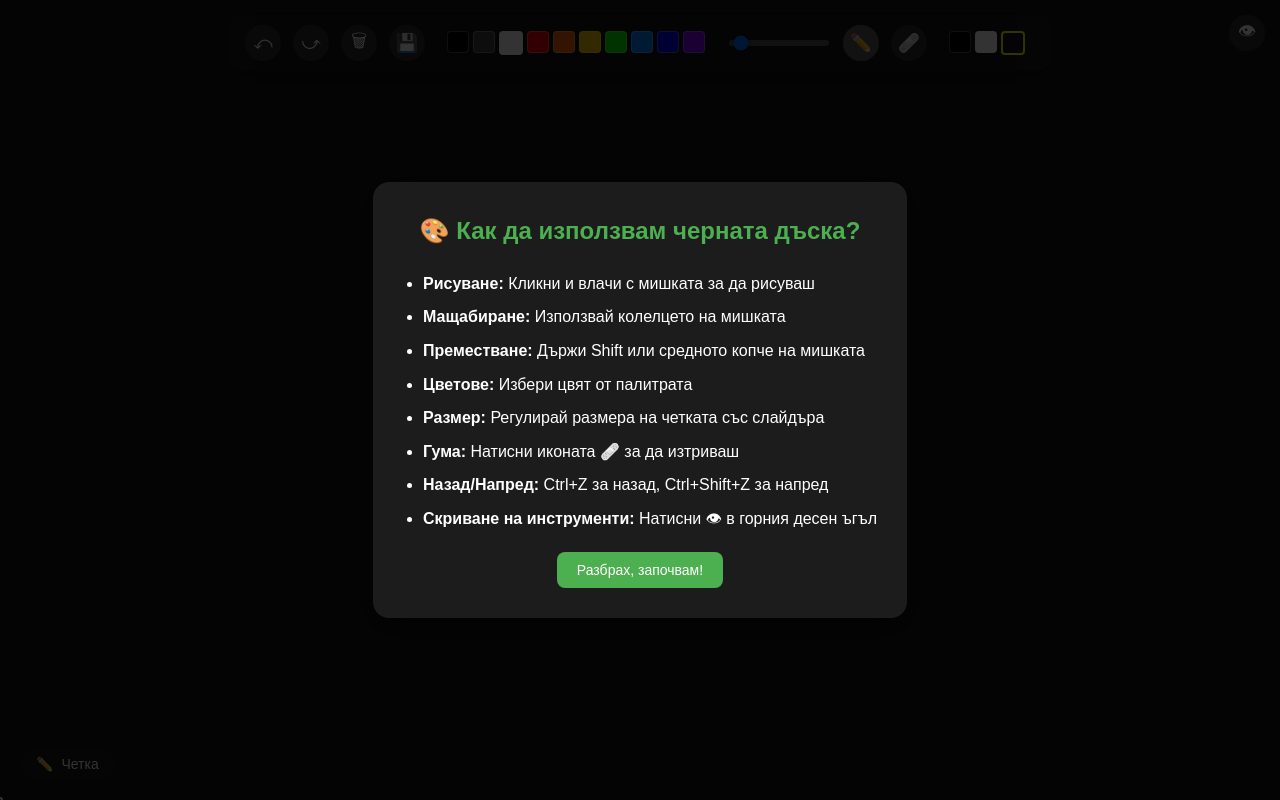
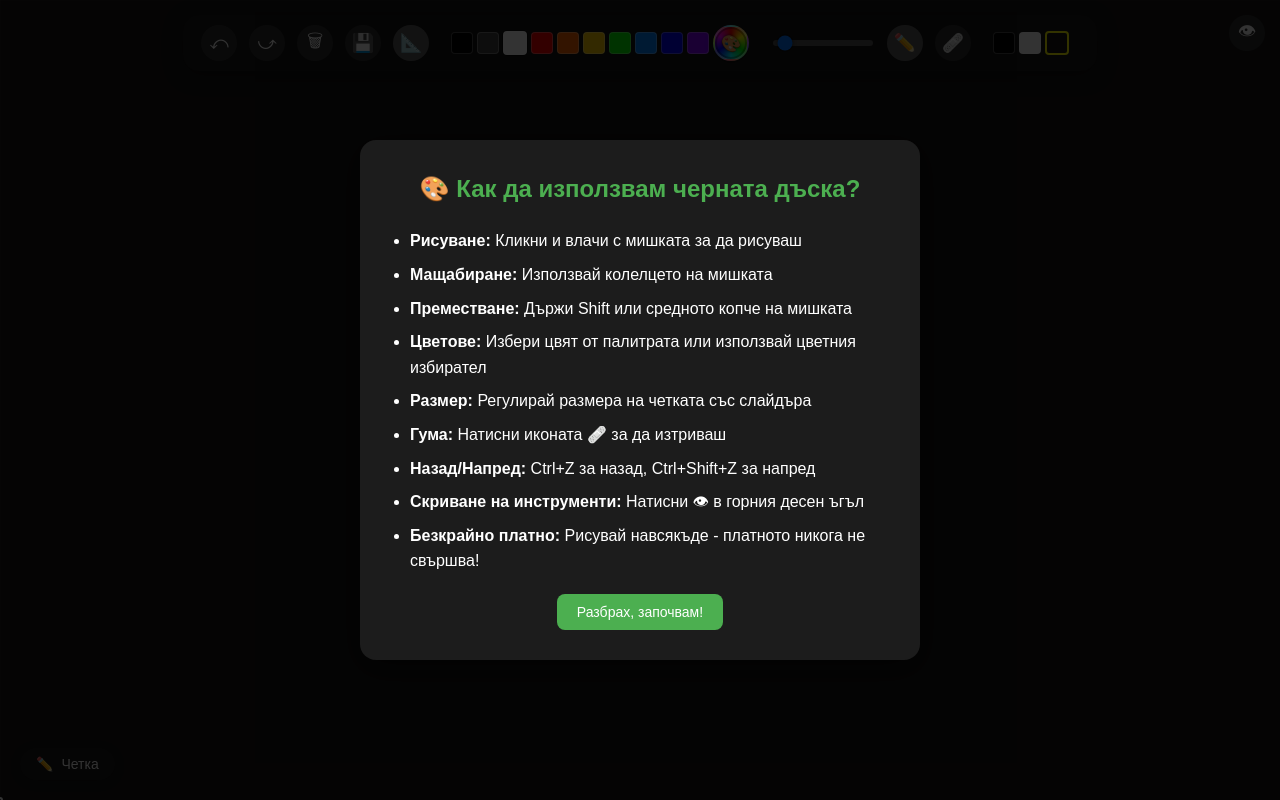
Before and after one commit to DOSEV5/infinite-whiteboard.github.io, a plain HTML site: page index.html in a window 1280 px wide. Drawn offline with Linux system fonts and the light colour scheme.

Commit message:
Update index.html

```diff
--- a/index.html
+++ b/index.html
@@ -33,7 +33,7 @@ canvas { display: block; width: 100%; height: 100%; cursor: crosshair; }
 .btn:active { transform: scale(0.95); }
 
 /* Color palettes */
-.color-picker, .bg-picker { display: flex; gap: 4px; margin: 0 10px; }
+.color-picker, .bg-picker { display: flex; gap: 4px; margin: 0 10px; align-items: center; }
 .color, .bg-btn {
   width: 20px; height: 20px; border-radius: 4px; border: 1px solid rgba(255,255,255,0.3);
   cursor: pointer; transition: transform 0.2s, border 0.2s, box-shadow 0.2s;
@@ -48,6 +48,43 @@ canvas { display: block; width: 100%; height: 100%; cursor: crosshair; }
   box-shadow: 0 0 0 1px rgba(0,0,0,0.5);
 }
 .bg-btn.active { border: 2px solid yellow; }
+
+/* Custom Color Picker Wrapper */
+.custom-color-wrapper {
+  position: relative;
+  display: flex;
+  align-items: center;
+}
+#customColorBtn {
+  width: 32px; height: 32px; border-radius: 50%;
+  border: 2px solid rgba(255,255,255,0.5);
+  cursor: pointer; position: relative; overflow: hidden;
+  transition: transform 0.2s, border 0.2s, box-shadow 0.2s;
+  background: conic-gradient(
+    red, yellow, lime, aqua, blue, magenta, red
+  );
+  box-shadow: 0 2px 8px rgba(0,0,0,0.3), inset 0 0 0 2px rgba(0,0,0,0.3);
+}
+#customColorBtn:hover {
+  transform: scale(1.1);
+  border: 2px solid rgba(255,255,255,0.9);
+  box-shadow: 0 4px 12px rgba(0,0,0,0.4), inset 0 0 0 2px rgba(0,0,0,0.3);
+}
+#customColorBtn::after {
+  content: '🎨';
+  position: absolute;
+  top: 50%; left: 50%;
+  transform: translate(-50%, -50%);
+  font-size: 16px;
+  text-shadow: 0 0 3px rgba(0,0,0,0.8);
+}
+#customColor {
+  position: absolute;
+  opacity: 0;
+  width: 0;
+  height: 0;
+  pointer-events: none;
+}
 
 /* Brush size slider */
 .slider { appearance: none; width: 100px; height: 6px; border-radius: 4px; background: #555; outline: none; cursor: pointer; }
@@ -154,6 +191,7 @@ canvas { display: block; width: 100%; height: 100%; cursor: crosshair; }
   <button id="redo" class="btn">⤻</button>
   <button id="clear" class="btn">🗑</button>
   <button id="export" class="btn">💾</button>
+  <button id="gridToggle" class="btn" title="Покажи/скрий мрежата">📐</button>
 
   <div class="color-picker">
     <div class="color" data-color="#000000" style="background:#000"></div>
@@ -166,6 +204,10 @@ canvas { display: block; width: 100%; height: 100%; cursor: crosshair; }
     <div class="color" data-color="#0080ff" style="background:#0080ff"></div>
     <div class="color" data-color="#0000ff" style="background:#00f"></div>
     <div class="color" data-color="#8000ff" style="background:#8000ff"></div>
+    <div class="custom-color-wrapper">
+      <div id="customColorBtn"></div>
+      <input type="color" id="customColor" value="#ffffff">
+    </div>
   </div>
 
   <input type="range" id="size" class="slider" min="1" max="20" value="2">
@@ -211,11 +253,12 @@ canvas { display: block; width: 100%; height: 100%; cursor: crosshair; }
       <li><strong>Рисуване:</strong> Кликни и влачи с мишката за да рисуваш</li>
       <li><strong>Мащабиране:</strong> Използвай колелцето на мишката</li>
       <li><strong>Преместване:</strong> Държи Shift или средното копче на мишката</li>
-      <li><strong>Цветове:</strong> Избери цвят от палитрата</li>
+      <li><strong>Цветове:</strong> Избери цвят от палитрата или използвай цветния избирател</li>
       <li><strong>Размер:</strong> Регулирай размера на четката със слайдъра</li>
       <li><strong>Гума:</strong> Натисни иконата 🩹 за да изтриваш</li>
       <li><strong>Назад/Напред:</strong> Ctrl+Z за назад, Ctrl+Shift+Z за напред</li>
       <li><strong>Скриване на инструменти:</strong> Натисни 👁 в горния десен ъгъл</li>
+      <li><strong>Безкрайно платно:</strong> Рисувай навсякъде - платното никога не свършва!</li>
     </ul>
     <button onclick="document.getElementById('howToUsePopup').style.display='none'" class="close-btn">Разбрах, започвам!</button>
   </div>
@@ -241,7 +284,12 @@ canvas { display: block; width: 100%; height: 100%; cursor: crosshair; }
 
 <script>
 const canvas=document.getElementById("canvas"), ctx=canvas.getContext("2d");
-let width=window.innerWidth, height=window.innerHeight; canvas.width=width; canvas.height=height;
+let width=window.innerWidth, height=window.innerHeight;
+
+// Infinite canvas with tiling system
+const TILE_SIZE = 2000;
+canvas.width=width;
+canvas.height=height;
 
 let strokes=[], currentStroke=null;
 let undoStack=[], redoStack=[];
@@ -256,10 +304,13 @@ const undoBtn=document.getElementById("undo");
 const redoBtn=document.getElementById("redo");
 const clearBtn=document.getElementById("clear");
 const exportBtn=document.getElementById("export");
+const gridToggleBtn=document.getElementById("gridToggle");
 const drawModeBtn=document.getElementById("drawMode");
 const eraserBtn=document.getElementById("eraser");
 const sizeSlider=document.getElementById("size");
 const colorCircles=document.querySelectorAll(".color");
+const customColorPicker=document.getElementById("customColor");
+const customColorBtn=document.getElementById("customColorBtn");
 const bgButtons=document.querySelectorAll(".bg-btn");
 const brushPreview=document.getElementById("brushPreview");
 const toolIndicator=document.getElementById("toolIndicator");
@@ -269,6 +320,7 @@ const howToUsePopup=document.getElementById("howToUsePopup");
 const exportPopup=document.getElementById("exportPopup");
 
 let scale=1, offsetX=0, offsetY=0;
+let showGrid=true;
 function screenToWorld(x,y){return {x:(x-offsetX)/scale, y:(y-offsetY)/scale};}
 
 // Export function - defined early so HTML can access it
@@ -406,11 +458,41 @@ function getDrawingBounds() {
   return {minX, minY, maxX, maxY};
 }
 
-// Redraw
+// Redraw with infinite canvas grid
 function redraw(){
   ctx.setTransform(1,0,0,1,0,0);
   ctx.fillStyle=bgColor;
   ctx.fillRect(0,0,width,height);
+
+  // Draw grid for infinite canvas visualization (if enabled)
+  if(showGrid) {
+    ctx.setTransform(scale,0,0,scale,offsetX,offsetY);
+    ctx.strokeStyle = "rgba(255,255,255,0.05)";
+    ctx.lineWidth = 1/scale;
+
+    const worldTL = screenToWorld(0, 0);
+    const worldBR = screenToWorld(width, height);
+
+    const startX = Math.floor(worldTL.x / TILE_SIZE) * TILE_SIZE;
+    const startY = Math.floor(worldTL.y / TILE_SIZE) * TILE_SIZE;
+    const endX = Math.ceil(worldBR.x / TILE_SIZE) * TILE_SIZE;
+    const endY = Math.ceil(worldBR.y / TILE_SIZE) * TILE_SIZE;
+
+    for(let x = startX; x <= endX; x += TILE_SIZE) {
+      ctx.beginPath();
+      ctx.moveTo(x, startY);
+      ctx.lineTo(x, endY);
+      ctx.stroke();
+    }
+
+    for(let y = startY; y <= endY; y += TILE_SIZE) {
+      ctx.beginPath();
+      ctx.moveTo(startX, y);
+      ctx.lineTo(endX, y);
+      ctx.stroke();
+    }
+  }
+
   ctx.setTransform(scale,0,0,scale,offsetX,offsetY);
   ctx.lineCap="round";
   ctx.lineJoin="round";
@@ -419,11 +501,9 @@ function redraw(){
     ctx.globalCompositeOperation = "source-over";
 
     if(s.isEraser) {
-      // For eraser, draw with background color
       ctx.strokeStyle = bgColor;
       ctx.fillStyle = bgColor;
     } else {
-      // Normal drawing mode
       ctx.strokeStyle = s.color;
       ctx.fillStyle = s.color;
     }
@@ -437,7 +517,6 @@ function redraw(){
       }
       ctx.stroke();
     } else if(s.points.length === 1) {
-      // Handle single point (dot)
       ctx.beginPath();
       ctx.arc(s.points[0].x, s.points[0].y, s.width/2, 0, Math.PI * 2);
       ctx.fill();
@@ -456,8 +535,8 @@ function updateBrushPreview(){
 function updateModeButtons() {
   drawModeBtn.classList.toggle("mode-active", mode === "draw");
   eraserBtn.classList.toggle("mode-active", mode === "erase");
+  gridToggleBtn.classList.toggle("mode-active", showGrid);
 
-  // Update tool indicator
   if(mode === "draw") {
     toolIcon.textContent = "✏️";
     toolName.textContent = "Четка";
@@ -474,13 +553,31 @@ document.addEventListener("mousemove", e=>{
 
 // Color picker
 colorCircles.forEach(c=>c.addEventListener("click",()=>{
-  // Remove active class from all colors
   colorCircles.forEach(color => color.classList.remove("active"));
-  // Add active class to clicked color
   c.classList.add("active");
   currentColor=c.dataset.color;
+  customColorPicker.value = currentColor;
   updateBrushPreview();
 }));
+
+// Custom color picker
+customColorBtn.addEventListener("click", ()=>{
+  customColorPicker.click();
+});
+
+customColorPicker.addEventListener("input", ()=>{
+  currentColor = customColorPicker.value;
+  colorCircles.forEach(color => color.classList.remove("active"));
+  customColorBtn.style.background = currentColor;
+  updateBrushPreview();
+});
+
+customColorPicker.addEventListener("change", ()=>{
+  currentColor = customColorPicker.value;
+  colorCircles.forEach(color => color.classList.remove("active"));
+  customColorBtn.style.background = currentColor;
+  updateBrushPreview();
+});
 
 sizeSlider.oninput=()=>{
   currentSize=parseInt(sizeSlider.value);
@@ -508,6 +605,13 @@ eraserBtn.onclick=()=>{
   updateModeButtons();
 };
 
+// Grid toggle
+gridToggleBtn.onclick=()=>{
+  showGrid = !showGrid;
+  updateModeButtons();
+  redraw();
+};
+
 // Mouse events
 canvas.addEventListener("mousedown", e=>{
   if(e.button===1||e.shiftKey){
@@ -526,7 +630,7 @@ canvas.addEventListener("mousedown", e=>{
         color:currentColor,
         isEraser:false
       };
-    } else { // eraser mode
+    } else {
       currentStroke={
         points:[world],
         width:currentSize/scale,
@@ -563,7 +667,6 @@ canvas.addEventListener("mouseup", e=>{
   if(isDrawing){
     isDrawing=false;
     if(currentStroke) {
-      // Save state for undo
       const strokeToSave = {...currentStroke, points: [...currentStroke.points]};
       undoStack.push({
         undo:()=>{
@@ -684,7 +787,6 @@ window.addEventListener("keydown", e => {
 // Initialize
 updateBrushPreview();
 updateModeButtons();
-// Set default active color (white)
 document.querySelector('.color[data-color="#ffffff"]').classList.add("active");
 redraw();
 </script>
```
